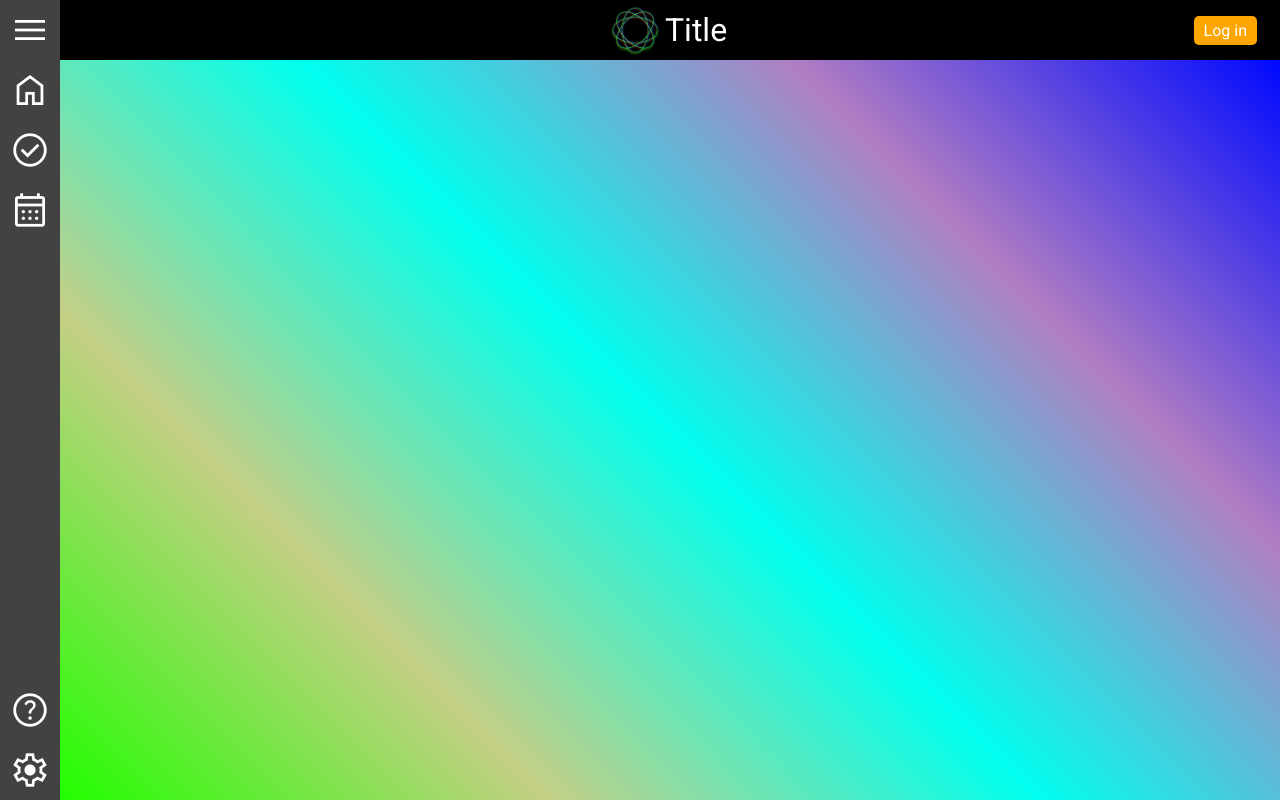
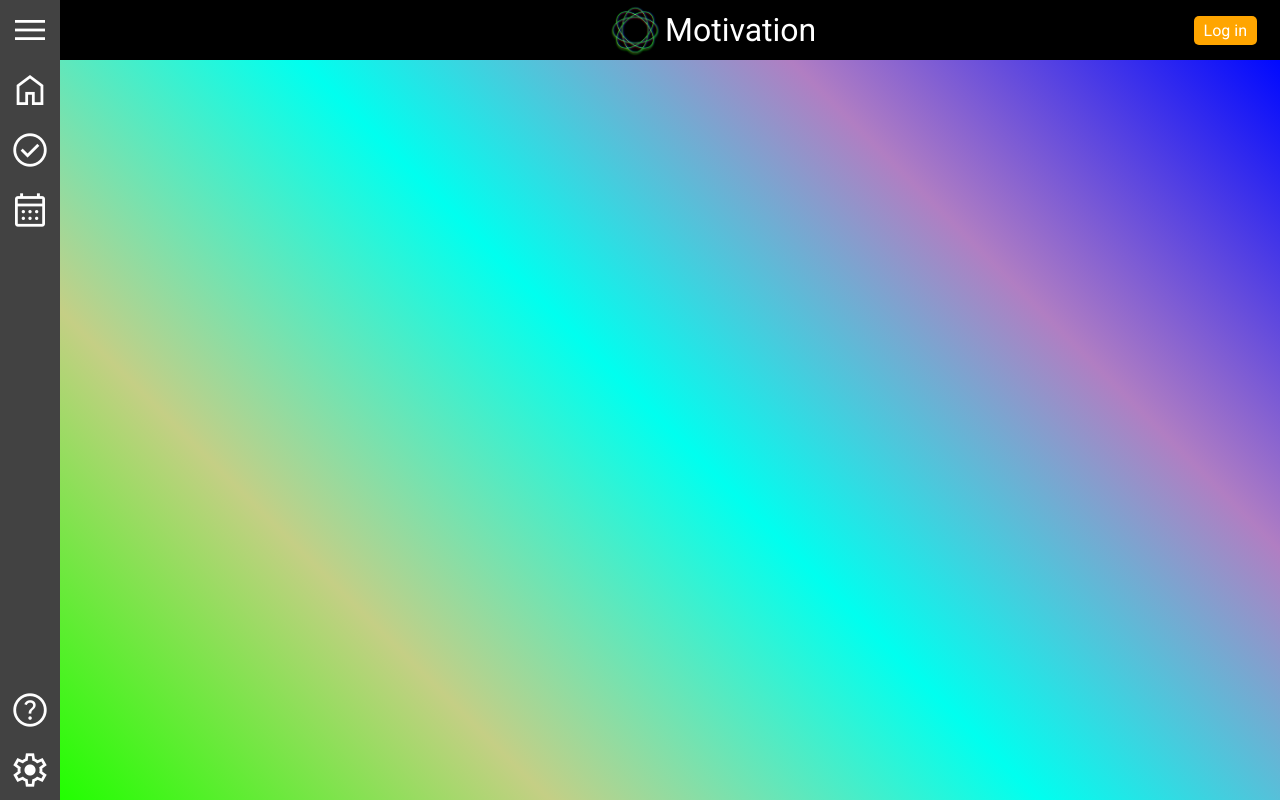
Before and after one commit to Youahm48/Web-Application, a React (Vite) app: page /settings in a window 1280 px wide. Built offline with nearby package versions, Linux system fonts and the light colour scheme.

Commit message:
Added name

```diff
--- a/src/App.jsx
+++ b/src/App.jsx
@@ -26,8 +26,6 @@ export default function App(props) {
       const fetchData = await axios.get("https://web-application.logicerror.repl.co/database/find", {
         headers: {
           userid: user.username,
-          //Change to process.env auth key
-          authorisation: "Yes"
         }
       })
 
@@ -43,7 +41,6 @@ export default function App(props) {
         headers: {
           userid: user.username,
           tasklist: JSON.stringify(taskList),
-          authorisation: "Yes"
         }
       })
     } catch (error) {
@@ -53,7 +50,7 @@ export default function App(props) {
 
   const [tasks, setTasks] = React.useState([])
 console.log(tasks[0])
-  //change to a function that executes only once at load in
+
   if(!tasks[0]) {
     loadTasks().then(function (taskList) {
       setTasks(taskList)
--- a/src/components/Header.jsx
+++ b/src/components/Header.jsx
@@ -5,7 +5,7 @@ export default function Header() {
   return(
     <div id="header">
       <img id="logo" src="/logo.png"/>
-      <div id="title">Title</div>
+      <div id="title">Motivation</div>
       <div id="profile-container">
         <a href="/register" id="login-button">Log in</a>
       </div>
```
Also changed, not shown: 1 other file (tests, documents, lock files or other folders).
